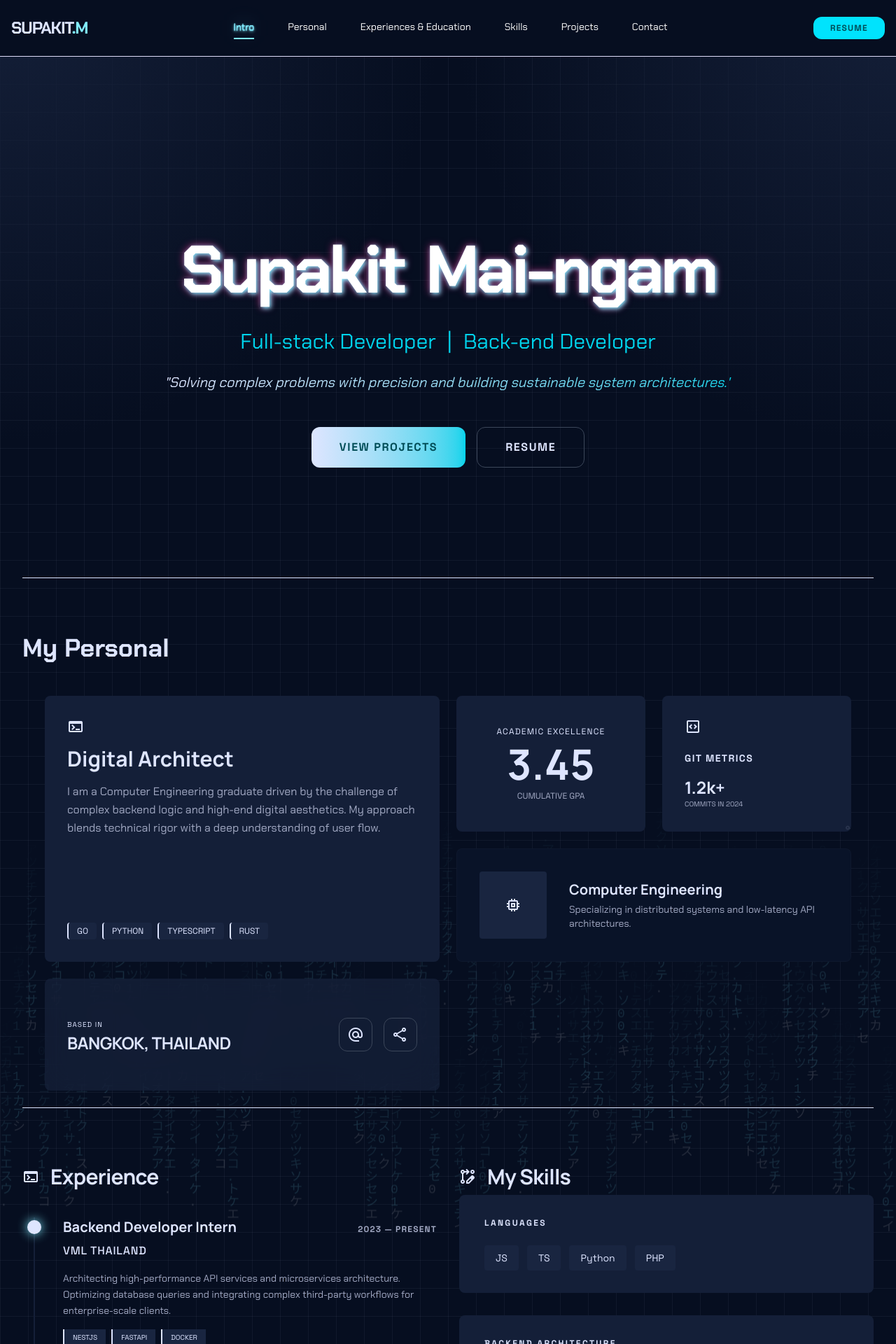
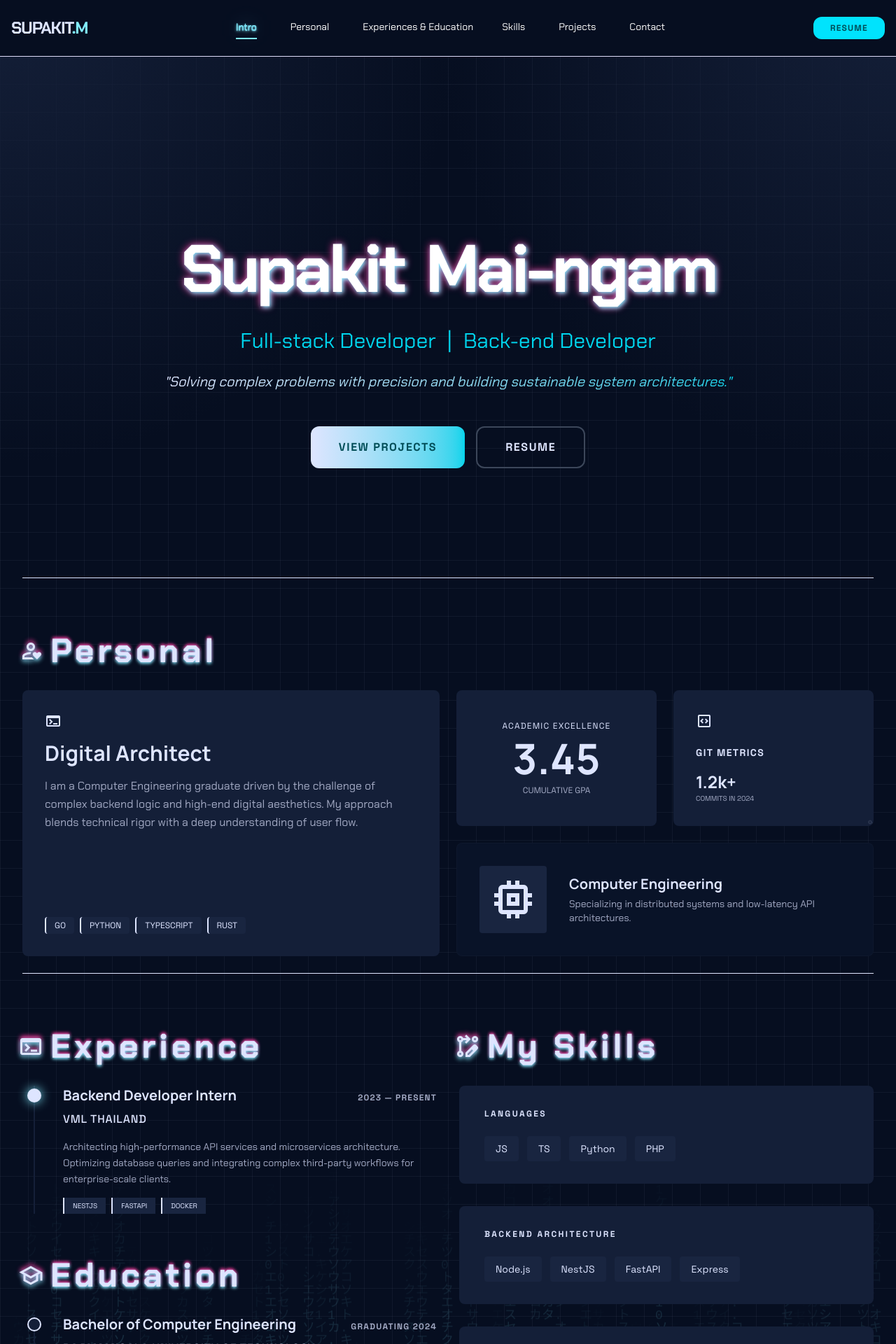
Before and after one commit to supakit-m/my-portfolio, a Vue app: page /#/ in a window 1280 px wide. Shown: the top 1920 px of the page at 70% size. Built offline with nearby package versions, Linux system fonts and the light colour scheme.

Commit message:
style: update global headline and remake contact section.

```diff
--- a/src/components/Footer.vue
+++ b/src/components/Footer.vue
@@ -1,6 +1,6 @@
 <!-- Footer -->
 <template>
-  <div class="bg-bg-primary text-alt py-12 px-6 relative overflow-hidden">
+  <div class="bg-bg-primary text-alt py-18 px-6 relative overflow-hidden">
     <!-- PARTICLES BACKGROUND -->
     <div
       id="particles-footer"
--- a/src/components/Navbar.vue
+++ b/src/components/Navbar.vue
@@ -17,7 +17,7 @@
             @click="handleNavigation(link.id)"
             :class="[
               'relative pb-1 transition-all duration-300 text-sm lg:text-md font-medium group hover:text-shadow-md text-shadow-brand',
-              activeSection === link.id
+              isActiveDesktopLink(link.id)
                 ? 'text-brand text-shadow-md'
                 : 'text-alt hover:text-brand',
             ]"
@@ -27,14 +27,14 @@
             <div
               :class="[
                 'absolute -bottom-1 left-0 h-0.5 bg-brand transition-all duration-300 ease-out hover:shadow-lg shadow-brand',
-                activeSection === link.id
+                isActiveDesktopLink(link.id)
                   ? 'w-full opacity-100'
                   : 'w-0 opacity-0 group-hover:w-full group-hover:opacity-100',
               ]"
             ></div>
 
             <div
-              v-if="activeSection === link.id"
+              v-if="isActiveDesktopLink(link.id)"
               class="absolute inset-0 bg-brand/5 blur-md -z-10 rounded-lg transition-opacity duration-500"
             ></div>
           </button>
@@ -91,12 +91,17 @@
         v-if="isMenuOpen"
         class="md:hidden bg-bg-primary border-b border-bg-tertiary px-6 py-6 flex flex-col gap-5 shadow-xl"
       >
-        <template v-for="link in navLinks" :key="link.id">
+        <template v-for="linkMobile in navLinksMobile" :key="linkMobile.id">
           <button
-            @click="handleNavigation(link.id)"
-            class="text-left text-lg text-alt hover:text-muted transition-colors"
+            @click="handleNavigation(linkMobile.id)"
+            :class="[
+              'text-left text-lg transition-colors',
+              activeSection === linkMobile.id
+                ? 'text-brand'
+                : 'text-alt hover:text-muted',
+            ]"
           >
-            {{ link.name }}
+            {{ linkMobile.name }}
           </button>
         </template>
       </div>
@@ -108,9 +113,11 @@
 import { ref, onMounted, onUnmounted } from "vue";
 
 const isMenuOpen = ref(false);
-const activeSection = ref(""); // เก็บ ID ของ section ที่กำลัง active
+const activeSection = ref(""); // เก็บ id ของ mobile section ที่ active อยู่
+let ticking = false;
 
-const navLinks = [
+// Mobile: แต่ละ section แยกกัน (ตรงกับ DOM elements จริง)
+const navLinksMobile = [
   { name: "Intro", id: "#intro" },
   { name: "Personal", id: "#personal" },
   { name: "Experiences & Education", id: "#exp-edu" },
@@ -119,52 +126,84 @@ const navLinks = [
   { name: "Contact", id: "#contact" },
 ];
 
-// --- ฟังก์ชันตรวจจับ Scroll (Intersection Observer) ---
-let observer = null;
+// Desktop: บาง link รวมหลาย section เข้าด้วยกัน
+const navLinks = [
+  { name: "Intro", id: "#intro" },
+  { name: "Personal", id: "#personal" },
+  { name: "Experiences & Education \u00A0\u00A0\u00A0\u00A0\u00A0\u00A0\u00A0\u00A0\u00A0\u00A0 Skills", id: "#exp-edu-skill" },
+  { name: "Projects", id: "#project" },
+  { name: "Contact", id: "#contact" },
+];
+
+// Map desktop link id → mobile section ids ที่ครอบคลุม
+// ใช้สำหรับเช็คว่า desktop link ควร active หรือไม่
+const desktopSectionMap = {
+  "#intro":         ["#intro"],
+  "#personal":      ["#personal"],
+  "#exp-edu-skill": ["#exp-edu", "#skill"], // link เดียวครอบสอง section
+  "#project":       ["#project"],
+  "#contact":       ["#contact"],
+};
+
+// เช็คว่า desktop link ควร highlight ไหม
+// โดย map กลับไปหา mobile sections ที่มันครอบคลุม
+const isActiveDesktopLink = (linkId) => {
+  const sections = desktopSectionMap[linkId] ?? [linkId];
+  return sections.includes(activeSection.value);
+};
+
+// --- Scroll tracking ---
+// ใช้ mobile sections เป็น source of truth เพราะเป็น DOM elements จริง
+const getActiveSection = () => {
+  const navbarHeight = 80;
+  const scrollY = window.scrollY + navbarHeight + 10; // +10 buffer
+
+  let current = navLinksMobile[0].id;
+
+  navLinksMobile.forEach(({ id }) => {
+    const el = document.querySelector(id);
+    if (el && el.offsetTop <= scrollY) {
+      current = id;
+    }
+  });
+
+  activeSection.value = current;
+};
+
+const onScroll = () => {
+  if (!ticking) {
+    window.requestAnimationFrame(() => {
+      getActiveSection();
+      ticking = false;
+    });
+    ticking = true;
+  }
+};
+
+// --- Navigation ---
+const handleNavigation = (id) => {
+  isMenuOpen.value = false;
+
+  // รอ menu ปิดก่อนแล้วค่อย scroll (เฉพาะ mobile)
+  setTimeout(() => {
+    // desktop link อย่าง #exp-edu-skill ไม่มี DOM element จริง
+    // ให้ scroll ไปที่ section แรกที่มันครอบคลุมแทน
+    const targetId = desktopSectionMap[id]?.[0] ?? id;
+    const element = document.querySelector(targetId);
+    if (element) {
+      const navbarHeight = 80;
+      const top = element.getBoundingClientRect().top + window.scrollY - navbarHeight;
+      window.scrollTo({ top, behavior: "smooth" });
+    }
+  }, 300);
+};
 
 onMounted(() => {
-  const options = {
-    root: null,
-    rootMargin: "-20% 0px -70% 0px", // ตรวจจับเมื่อ section อยู่บริเวณกลางจอ
-    threshold: 0
-  };
-
-  observer = new IntersectionObserver((entries) => {
-    entries.forEach((entry) => {
-      if (entry.isIntersecting) {
-        activeSection.value = `#${entry.target.id}`;
-      }
-    });
-  }, options);
-
-  // สั่งให้ Observer ติดตามทุก Section ที่มี ID ตรงกับ navLinks
-  navLinks.forEach((link) => {
-    const el = document.querySelector(link.id);
-    if (el) observer.observe(el);
-  });
+  getActiveSection();
+  window.addEventListener("scroll", onScroll, { passive: true });
 });
 
 onUnmounted(() => {
-  if (observer) observer.disconnect();
+  window.removeEventListener("scroll", onScroll);
 });
-
-// --- ฟังก์ชันการนำทาง (คงเดิมแต่เพิ่มการเลื่อนที่แม่นยำ) ---
-const handleNavigation = (id) => {
-  isMenuOpen.value = false;
-  const delay = isMenuOpen.value ? 300 : 0;
-
-  setTimeout(() => {
-    const element = document.querySelector(id);
-    if (element) {
-      const navbarHeight = 80; // ปรับให้ตรงกับความสูง Nav จริง
-      const elementPosition = element.getBoundingClientRect().top;
-      const offsetPosition = elementPosition + window.pageYOffset - navbarHeight;
-
-      window.scrollTo({
-        top: offsetPosition,
-        behavior: "smooth",
-      });
-    }
-  }, delay);
-};
 </script>
--- a/src/components/sections/Contact.vue
+++ b/src/components/sections/Contact.vue
@@ -1,13 +1,158 @@
 <template>
-  <div class="">
+  <div class="space-x-6">
     <header class="">
-      <h2 class="text-4xl font-bold mb-4">
-        My <span class="text-primary">Contact</span>
-      </h2>
-      <p class="text-secondary max-w-xl">Email: supakit.m.work@gmail.com</p>
-      <p class="text-secondary max-w-xl">GitHub: github.com/supakit-m</p>
-      <p class="text-secondary max-w-xl">LinkedIn: linkedin.com/in/supakit-m</p>
-      <p class="text-secondary max-w-xl">Phone: 081-222-3333</p>
+      <div
+      class="flex items-center gap-4 text-5xl font-bold text-primary text-section-shadow tracking-widest mb-8"
+    >
+      <span class="material-symbols-outlined scale-150">contacts</span>
+      <h2>Contact</h2>
+    </div>
     </header>
+    <div class="lg:col-span-8 space-y-8 w-full">
+      <div
+        class="bg-surface-container-high rounded-xl pb-12 pt-24 md:px-16 border border-primary/10 shadow-2xl relative overflow-hidden group"
+      >
+        <div
+          class="absolute top-0 right-0 p-6 pointer-events-none flex flex-wrap items-center gap-5 w-80 mb-8"
+        >
+          <div class="relative">
+            <div
+              class="w-3 h-3 bg-primary rounded-full animate-pulse box-section-shadow brightness-200"
+            ></div>
+            <div
+              class="absolute top-0 left-0 w-3 h-3 bg-primary rounded-full brightness-150"
+            ></div>
+          </div>
+          <div>
+            <div
+              class="font-label text-m font-bold text-on-surface uppercase tracking-widest text-section-shadow"
+            >
+              Availability
+            </div>
+            <div
+              class="font-label text-[14px] text-primary uppercase text-section-shadow"
+            >
+              Open for opportunities
+            </div>
+          </div>
+        </div>
+
+        <div class="space-y-12 relative z-10">
+          <!-- Email -->
+          <div
+            class="flex flex-col md:flex-row md:items-center justify-between gap-6 pb-8 border-b border-outline-variant/20"
+          >
+            <div>
+              <p
+                class="font-label text-[10px] text-primary uppercase tracking-[0.3em] mb-2"
+              >
+                Primary Communication
+              </p>
+              <h2
+                class="font-headline text-2xl md:text-3xl font-bold text-on-surface"
+              >
+                supakit.m.work@gmail.com
+              </h2>
+            </div>
+            <button
+              class="flex items-center justify-center gap-2 px-6 py-3 bg-primary/5 hover:bg-primary/20 border border-primary/20 rounded-lg transition-all duration-300 group/btn"
+              onclick="
+                navigator.clipboard.writeText('supakit.m.work@gmail.com')
+              "
+            >
+              <span class="material-symbols-outlined text-sm text-primary"
+                >content_copy</span
+              >
+              <span
+                class="font-label text-[10px] font-bold text-primary uppercase tracking-widest"
+                >Copy Protocol</span
+              >
+            </button>
+          </div>
+          <!-- Phone -->
+          <div
+            class="flex flex-col md:flex-row md:items-center justify-between gap-6 pb-8 border-b border-outline-variant/20"
+          >
+            <div>
+              <p
+                class="font-label text-[10px] text-primary uppercase tracking-[0.3em] mb-2"
+              >
+                Secure Voice Line
+              </p>
+              <h2
+                class="font-headline text-2xl md:text-3xl font-bold text-on-surface"
+              >
+                081-222-3333
+              </h2>
+            </div>
+            <button
+              class="flex items-center justify-center gap-2 px-6 py-3 bg-primary/5 hover:bg-primary/20 border border-primary/20 rounded-lg transition-all duration-300 group/btn"
+              onclick="navigator.clipboard.writeText('081-222-3333')"
+            >
+              <span class="material-symbols-outlined text-sm text-primary"
+                >content_copy</span
+              >
+              <span
+                class="font-label text-[10px] font-bold text-primary uppercase tracking-widest"
+                >Copy Protocol</span
+              >
+            </button>
+          </div>
+          <!-- Links Grid -->
+          <div class="grid grid-cols-1 md:grid-cols-2 gap-8 pt-4">
+            <a
+              class="group/link flex items-center justify-between p-6 bg-surface-container-low rounded-xl border border-outline-variant/20 hover:border-primary/40 transition-all"
+              href="https://github.com/supakit-m"
+              target="_blank"
+            >
+              <div class="flex items-center gap-4">
+                <span class="material-symbols-outlined text-2xl text-primary"
+                  >terminal</span
+                >
+                <div>
+                  <p
+                    class="font-label text-[9px] text-outline-variant uppercase tracking-widest"
+                  >
+                    Source Control
+                  </p>
+                  <p class="font-headline font-bold text-on-surface">
+                    github.com/supakit-m
+                  </p>
+                </div>
+              </div>
+              <span
+                class="material-symbols-outlined text-primary opacity-0 group-hover/link:opacity-100 transition-opacity"
+                >north_east</span
+              >
+            </a>
+            <a
+              class="group/link flex items-center justify-between p-6 bg-surface-container-low rounded-xl border border-outline-variant/20 hover:border-primary/40 transition-all"
+              href="https://linkedin.com/in/supakit-m"
+              target="_blank"
+            >
+              <div class="flex items-center gap-4">
+                <span class="material-symbols-outlined text-2xl text-primary"
+                  >hub</span
+                >
+                <div>
+                  <p
+                    class="font-label text-[9px] text-outline-variant uppercase tracking-widest"
+                  >
+                    Professional Mesh
+                  </p>
+                  <p class="font-headline font-bold text-on-surface">
+                    linkedin.com/in/supakit-m
+                  </p>
+                </div>
+              </div>
+              <span
+                class="material-symbols-outlined text-primary opacity-0 group-hover/link:opacity-100 transition-opacity"
+                >north_east</span
+              >
+            </a>
+          </div>
+        </div>
+      </div>
+    </div>
   </div>
 </template>
--- a/src/components/sections/Exp-Edu.vue
+++ b/src/components/sections/Exp-Edu.vue
@@ -2,15 +2,11 @@
   <section class="lg:col-span-1 space-y-16">
     <!-- Experience Section -->
     <div>
-      <div class="flex items-center gap-4 mb-10">
-        <span class="material-symbols-outlined text-primary text-3xl"
-          >terminal</span
-        >
-        <h2
-          class="font-headline font-bold text-3xl tracking-tight text-[#dee5ff]"
-        >
-          Experience
-        </h2>
+      <div
+        class="flex items-center gap-4 text-5xl font-bold text-primary text-section-shadow tracking-widest mb-8"
+      >
+        <span class="material-symbols-outlined scale-150">terminal</span>
+        <h2>Experience</h2>
       </div>
       <div
         class="relative border-l-2 border-surface-container-high ml-4 pl-10 space-y-12"
@@ -62,15 +58,11 @@
     </div>
     <!-- Education Section -->
     <div>
-      <div class="flex items-center gap-4 mb-10">
-        <span class="material-symbols-outlined text-primary text-3xl"
-          >school</span
-        >
-        <h2
-          class="font-headline font-bold text-3xl tracking-tight text-[#dee5ff]"
-        >
-          Education
-        </h2>
+      <div
+        class="flex items-center gap-4 text-5xl font-bold text-primary text-section-shadow tracking-widest mb-8"
+      >
+        <span class="material-symbols-outlined scale-150">school</span>
+        <h2>Education</h2>
       </div>
       <div class="relative border-l-2 border-surface-container-high ml-4 pl-10">
         <div class="relative">
--- a/src/components/sections/Intro.vue
+++ b/src/components/sections/Intro.vue
@@ -28,7 +28,7 @@
       </div>
 
       <p
-        class="text-transparent bg-clip-text bg-linear-to-r from-primary to-primary-dim text-lg md:text-xl leading-relaxed italic"
+        class="px-1 text-transparent bg-clip-text bg-linear-to-r from-primary to-primary-dim text-lg md:text-xl leading-relaxed italic"
       >
         "Solving complex problems with precision and building sustainable system
         architectures."
@@ -38,7 +38,7 @@
     <div class="flex flex-col sm:flex-row gap-4 w-full sm:w-auto">
       <button
         @click="scrollToProjects"
-        class="w-full md:w-auto px-10 py-4 rounded-full bg-linear-to-r from-primary to-primary-dim text-on-primary-container font-label font-bold uppercase tracking-widest hover:brightness-110 transition-all"
+        class="cursor-pointer w-full md:w-auto px-10 py-4 rounded-full bg-linear-to-r shadow-primary-dim from-primary to-primary-dim text-on-primary-container font-label font-bold uppercase tracking-widest hover:brightness-140 hover:shadow-md transition-all"
           >
         View Projects
       </button>
@@ -46,7 +46,7 @@
       <a
         href="/path-to-your-resume.pdf"
         target="_blank"
-        class="w-full md:w-auto px-10 py-4 rounded-full border border-outline-variant hover:bg-surface-bright text-on-surface font-label font-bold uppercase tracking-widest transition-all"
+        class="w-full md:w-auto px-10 py-4 rounded-full border-2 border-outline-variant hover:bg-surface-bright text-on-surface font-label font-bold uppercase tracking-widest transition-all"
           >
         Resume
       </a>
@@ -70,11 +70,3 @@ const scrollToProjects = () => {
   }
 };
 </script>
-<style>
-.text-custom-shadow {
-  /* โครงสร้าง: x-offset | y-offset | blur-radius | color */
-  text-shadow:
-    2px 2px 6px #81ecff,
-    0px 0px 12px #FF3399aa;
-}
-</style>
--- a/src/components/sections/Personal.vue
+++ b/src/components/sections/Personal.vue
@@ -1,8 +1,12 @@
 <template>
   <div class="">
     <header class="">
-      <h2 class="text-4xl font-bold mb-4">
-        My <span class="text-primary">Personal</span>
+      <div
+      class="flex items-center gap-4 text-5xl font-bold text-primary text-section-shadow tracking-widest mb-8"
+    >
+    <span class="material-symbols-outlined scale-150">person_heart</span>
+      <h2 class="">
+        Personal
       </h2>
       <!-- <p class="text-secondary max-w-xl my-4">
         I am a Computer Engineering graduate with a passion for transforming
@@ -20,11 +24,12 @@
         My goal is to bridge the gap between advanced technology and daily
         lifestyle through high-quality software.
       </p> -->
+    </div>
     </header>
 
     <!-- Bento Grid Section -->
     <section class="">
-      <div class="bento-grid mx-auto px-8 pt-8">
+      <div class="bento-grid mx-auto ">
         <!-- Large Intro Card -->
         <div
           class="col-span-4 md:col-span-2 row-span-2 p-8 rounded-xl bg-surface-container-high flex flex-col justify-between group hover:bg-surface-bright transition-all"
@@ -109,7 +114,7 @@
           <div
             class="shrink-0 w-24 h-24 rounded-lg bg-surface-container-highest flex items-center justify-center"
           >
-            <span class="material-symbols-outlined text-primary text-4xl"
+            <span class="material-symbols-outlined text-primary text-4xl scale-300"
               >memory</span
             >
           </div>
@@ -123,7 +128,7 @@
             </p>
           </div>
         </div>
-        <!-- Location/Contact Minimalist Card -->
+        <!-- Location/Contact Minimalist Card
         <div
           class="col-span-4 md:col-span-2 p-8 rounded-xl glass-panel flex justify-between items-center group"
         >
@@ -152,7 +157,7 @@
               <span class="material-symbols-outlined text-xl">share</span>
             </a>
           </div>
-        </div>
+        </div> -->
       </div>
     </section>
   </div>
--- a/src/components/sections/Skill.vue
+++ b/src/components/sections/Skill.vue
@@ -1,14 +1,10 @@
 <template>
   <section class="lg:col-span-1 space-y-8">
-          <div class="flex items-center gap-4 mb-2">
-            <span class="material-symbols-outlined text-primary text-3xl"
-              >rebase_edit</span
+    <div
+      class="flex items-center gap-4 text-5xl font-bold text-primary text-section-shadow tracking-widest mb-8"
     >
-            <h2
-              class="font-headline font-bold text-3xl tracking-tight text-[#dee5ff]"
-            >
-              My Skills
-            </h2>
+      <span class="material-symbols-outlined scale-150">rebase_edit</span>
+      <h2>My Skills</h2>
     </div>
     <!-- Skill Category: Languages -->
     <div
--- a/src/layouts/MainLayout.vue
+++ b/src/layouts/MainLayout.vue
@@ -4,9 +4,9 @@ import Footer from '../components/Footer.vue';
 </script>
 
 <template>
-  <div class="min-h-screen flex flex-col">
+  <div class="">
     <Navbar />
-    <main class="grow container mx-auto px-8 pb-8 ">
+    <main class="mx-auto max-w-380 md:px-8 px-4">
       <slot />
     </main>
     <Footer/>
--- a/src/style.css
+++ b/src/style.css
@@ -89,7 +89,7 @@
   --color-brand: #81ecff;
   --color-brand-hover: oklch(0.572 0.175 258.6);
   --color-brand-surface: oklch(40% 0.1 263.085);
-  --color-brand-alt: #FF3399;
+  --color-brand-alt: #ff3399;
 
   /*  Matrix  */
   --color-matrix: #81ecff;
@@ -147,4 +147,22 @@
   h3 {
     font-family: var(--font-chakra);
   }
+  .text-custom-shadow {
+    /* โครงสร้าง: x-offset | y-offset | blur-radius | color */
+    text-shadow:
+      2px 2px 6px var(--color-brand),
+      0px 0px 12px var(--color-brand-alt);
+  }
+  .text-section-shadow {
+    /* โครงสร้าง: x-offset | y-offset | blur-radius | color */
+    text-shadow:
+      0px 2px 4px var(--color-brand),
+      0px -2px 4px var(--color-brand-alt);
+  }
+  .box-section-shadow {
+    /* โครงสร้าง: x-offset | y-offset | blur-radius | color */
+    box-shadow:
+      0px 2px 4px var(--color-brand),
+      0px -2px 4px var(--color-brand-alt);
+  }
 }
--- a/src/views/Home.vue
+++ b/src/views/Home.vue
@@ -14,7 +14,7 @@ import MatrixRain from "../components/MatrixRain.vue";
     <MatrixRain :fontSize="18" :speed="3" class="z-[-100] opacity-15" />
     <Intro id="intro" class="pt-20 pb-6" />
     <Personal id="personal" class="border-t pt-20 pb-6" />
-    <div class="w-full grid grid-cols-1 lg:grid-cols-2 gap-8 border-t pt-20 pb-6">
+    <div id="exp-edu-skill" class="w-full grid grid-cols-1 lg:grid-cols-2 gap-8 border-t pt-20 pb-6">
       <ExpEdu id="exp-edu" class="pt-0 pb-0" />
       <Skill id="skill" class="pt-0 pb-0" />
     </div>
```
Also changed, not shown: src/components/sections/Project.vue (+7 -8 lines). Lines whose indentation alone changed are shown as unchanged.
